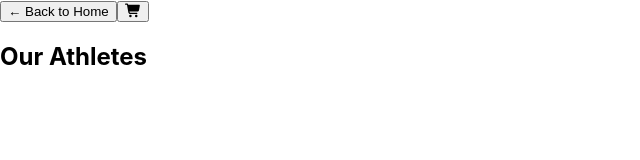
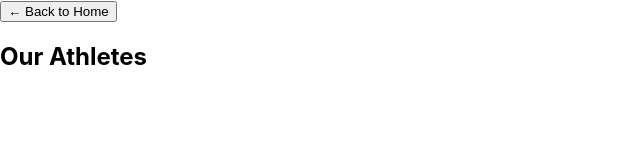
Before and after one commit to DustinKerrigan/LightSnack2.0, a React (Create React App) app: page /nil in a window 1280 px wide. Shown: the top 160 px of the page, without its empty margins (0-640 px from the left). Built offline with nearby package versions, Linux system fonts and the light colour scheme.

Commit message:
Shop temporarily closed due to relocation. (2)

```diff
--- a/src/components/Nil.js
+++ b/src/components/Nil.js
@@ -43,13 +43,7 @@ const Nil = () => {
                     >
                         ← Back to Home
                     </button>
-                    <button
-                        onClick={() => navigate('/shop')}
-                        className="text-black hover:text-red-600 transition text-xl"
-                        aria-label="Go to Shop"
-                    >
-                        <FontAwesomeIcon icon={faShoppingCart} />
-                    </button>
+                  {/*shop would go here*/}
                 </div>
             <h1 className="text-4xl font-bebas text-black text-center mb-10">Our Athletes</h1>
             <div className="container mx-auto grid grid-cols-1 sm:grid-cols-2 md:grid-cols-3 lg:grid-cols-4 gap-8 px-4">
--- a/src/components/Programs.js
+++ b/src/components/Programs.js
@@ -60,13 +60,7 @@ const Programs = () => {
             >
               ← Back to Home
             </button>
-            <button
-              onClick={() => navigate('/shop')}
-              className="text-black hover:text-red-600 transition text-xl"
-              aria-label="Go to Shop"
-            >
-              <FontAwesomeIcon icon={faShoppingCart} />
-            </button>
+            {/*shop icon would go here*/}
           </div>
     <h1 className="text-4xl font-bebas text-black text-center mb-10">Custom Programs</h1>
         <div className="w-full max-w-4xl space-y-8 mx-auto px-4">
```
